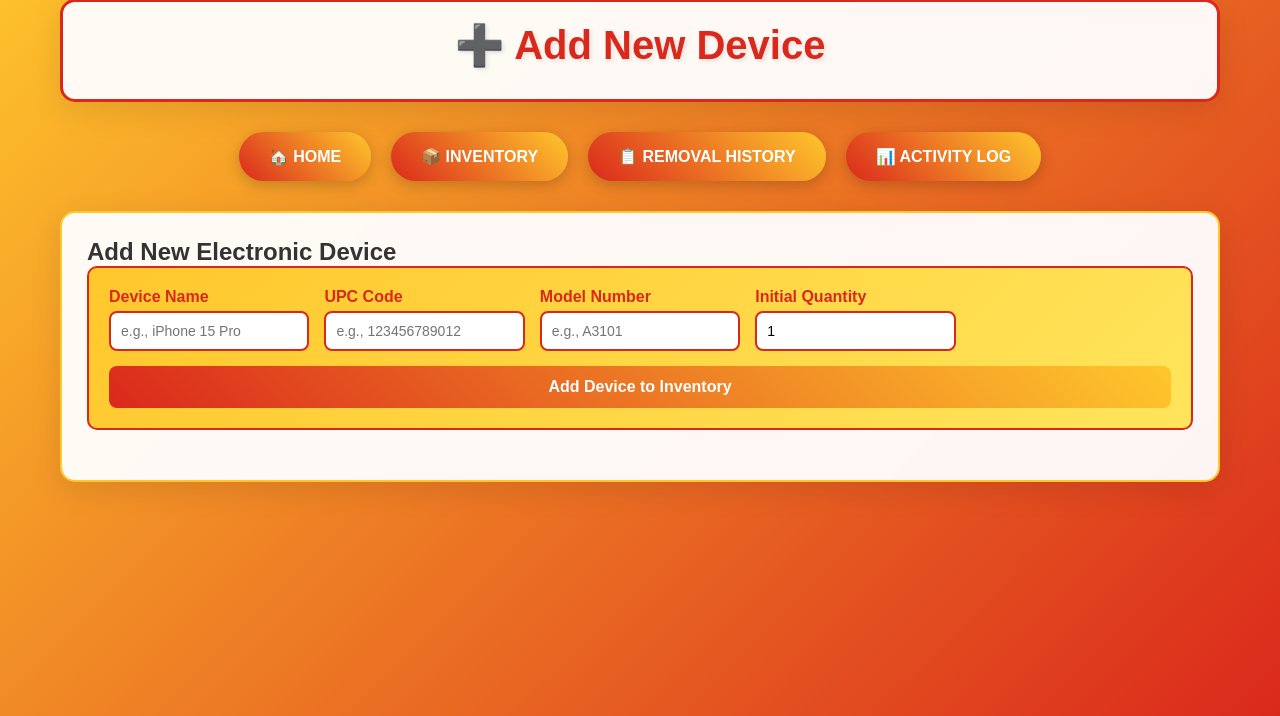
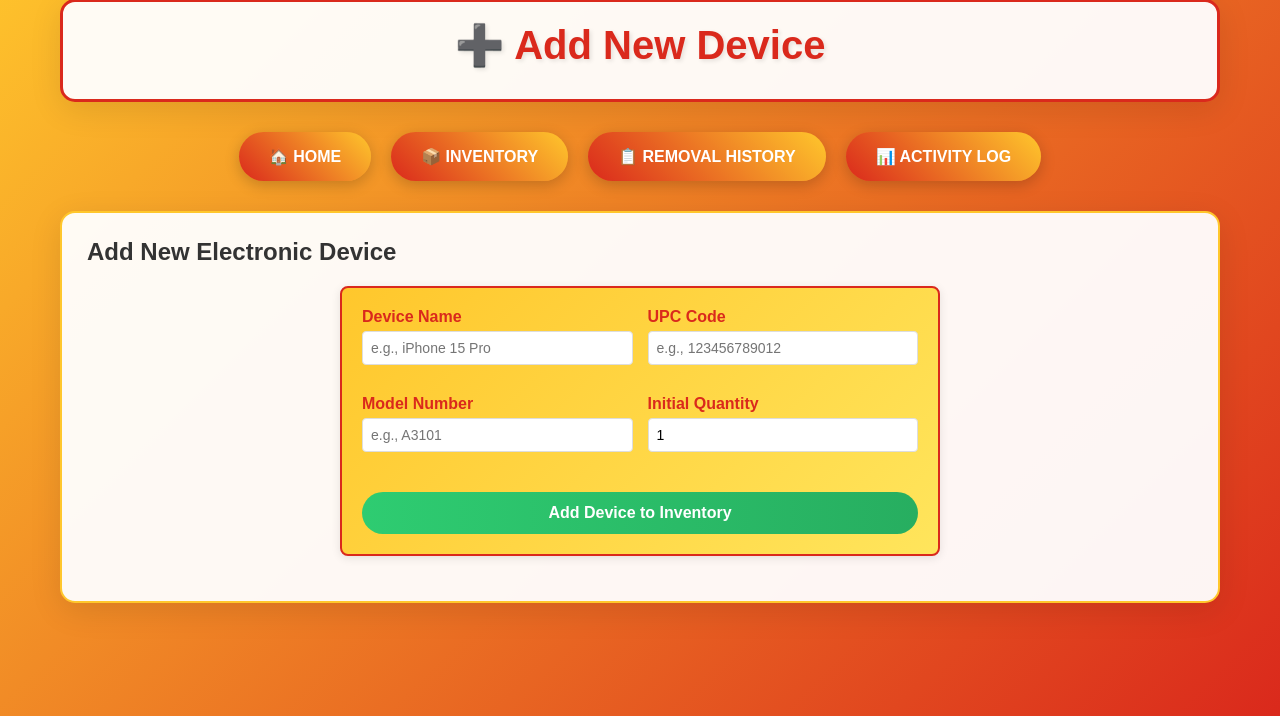
Before and after one commit to OTP-Pro-Inventory/plsendme, a Flask app: page /add-item in a window 1280 px wide. Shown: the part 84-800 px from the top of the page. Run offline with Flask 3, Linux system fonts and the light colour scheme; the visitor is signed in with stand-in values (Sample User, id 1); data that the repository does not hold is empty.

Commit message:
Update add_item.html

```diff
--- a/templates/add_item.html
+++ b/templates/add_item.html
@@ -1,7 +1,11 @@
-
 <!DOCTYPE html>
 <html lang="en">
 <head>
+    <meta charset="UTF-8">
+    <meta name="viewport" content="width=device-width, initial-scale=1.0">
+    <title>Add Item</title>
+    <!-- Updated CSS path -->
+    <link rel="stylesheet" href="/static/css/styles.css">
     <style>
         .custom-button {
             display: inline-block;
@@ -19,50 +23,154 @@
         .custom-button:hover {
             transform: scale(1.05);
         }
+
+        /* Form styling */
+        .add-item-form {
+            max-width: 600px;
+            margin: 20px auto;
+            padding: 20px;
+            background-color: #f8f9fa;
+            border-radius: 8px;
+            box-shadow: 0 2px 10px rgba(0,0,0,0.1);
+        }
+
+        .form-group {
+            margin-bottom: 15px;
+        }
+
+        .form-group label {
+            display: block;
+            margin-bottom: 5px;
+            font-weight: bold;
+        }
+
+        .form-group input {
+            width: 100%;
+            padding: 8px;
+            border: 1px solid #ddd;
+            border-radius: 4px;
+            box-sizing: border-box;
+        }
+
+        .add-btn {
+            background: linear-gradient(to right, #2ecc71, #27ae60);
+            color: white;
+            border: none;
+            padding: 12px 20px;
+            border-radius: 30px;
+            cursor: pointer;
+            font-size: 16px;
+            font-weight: bold;
+            width: 100%;
+            margin-top: 10px;
+            transition: transform 0.2s ease;
+        }
+
+        .add-btn:hover {
+            transform: scale(1.02);
+        }
     </style>
-
-    <meta charset="UTF-8">
-    <meta name="viewport" content="width=device-width, initial-scale=1.0">
-    <title>Add Item</title>
-    <link rel="stylesheet" href="styles.css">
 </head>
 <body>
-
-<a href="/logout" class="custom-button">🚪 LOGOUT</a>
+    <!-- Updated logout link -->
+    <a href="{{ url_for('logout') }}" class="custom-button">🚪 LOGOUT</a>
 
     <div class="container">
         <div class="header">
             <h1>➕ Add New Device</h1>
         </div>
         <div class="menu">
-            <button class="menu-btn" onclick="location.href='index.html'">🏠 Home</button>
-            <button class="menu-btn" onclick="location.href='inventory.html'">📦 Inventory</button>
-            <button class="menu-btn" onclick="location.href='removals.html'">📋 Removal History</button>
-            <button class="menu-btn" onclick="location.href='activity_log.html'">📊 Activity Log</button>
+            <!-- Updated navigation using url_for -->
+            <button class="menu-btn" onclick="location.href='{{ url_for('index') }}'">🏠 Home</button>
+            <button class="menu-btn" onclick="location.href='{{ url_for('inventory') }}'">📦 Inventory</button>
+            <button class="menu-btn" onclick="location.href='{{ url_for('removals') }}'">📋 Removal History</button>
+            <button class="menu-btn" onclick="location.href='{{ url_for('activity_log') }}'">📊 Activity Log</button>
         </div>
         <div class="section" id="add-item">
             <h2>Add New Electronic Device</h2>
             <div class="add-item-form">
                 <div class="form-group">
                     <label for="itemName">Device Name</label>
-                    <input type="text" id="itemName" placeholder="e.g., iPhone 15 Pro">
+                    <input type="text" id="itemName" placeholder="e.g., iPhone 15 Pro" required>
                 </div>
                 <div class="form-group">
                     <label for="itemUPC">UPC Code</label>
-                    <input type="text" id="itemUPC" placeholder="e.g., 123456789012">
+                    <input type="text" id="itemUPC" placeholder="e.g., 123456789012" required>
                 </div>
                 <div class="form-group">
                     <label for="itemModel">Model Number</label>
-                    <input type="text" id="itemModel" placeholder="e.g., A3101">
+                    <input type="text" id="itemModel" placeholder="e.g., A3101" required>
                 </div>
                 <div class="form-group">
                     <label for="itemQuantity">Initial Quantity</label>
-                    <input type="number" id="itemQuantity" min="0" value="1">
+                    <input type="number" id="itemQuantity" min="1" value="1" required>
                 </div>
                 <button class="add-btn" onclick="addItem()">Add Device to Inventory</button>
             </div>
         </div>
     </div>
-    <script src="script.js"></script>
+
+    <!-- Updated JS path and added form handling -->
+    <script src="/static/js/script.js"></script>
+    <script>
+        async function addItem() {
+            // Get form values
+            const item = {
+                name: document.getElementById('itemName').value,
+                upc: document.getElementById('itemUPC').value,
+                model: document.getElementById('itemModel').value,
+                quantity: parseInt(document.getElementById('itemQuantity').value),
+                timestamp: new Date().toISOString()
+            };
+
+            // Basic validation
+            if (!item.name || !item.upc || !item.model || !item.quantity) {
+                alert('Please fill in all fields');
+                return;
+            }
+
+            try {
+                // Get current inventory
+                const response = await fetch('/api/inventory');
+                let inventory = await response.json();
+
+                // Check if item already exists
+                const existingItem = inventory.find(i => i.upc === item.upc);
+                if (existingItem) {
+                    if (confirm('Item already exists. Update quantity instead?')) {
+                        existingItem.quantity += item.quantity;
+                    } else {
+                        return;
+                    }
+                } else {
+                    // Add new item
+                    inventory.push(item);
+                }
+
+                // Save updated inventory
+                const saveResponse = await fetch('/api/inventory', {
+                    method: 'POST',
+                    headers: {
+                        'Content-Type': 'application/json'
+                    },
+                    body: JSON.stringify(inventory)
+                });
+
+                if (saveResponse.ok) {
+                    alert('Item successfully added!');
+                    // Reset form
+                    document.getElementById('itemName').value = '';
+                    document.getElementById('itemUPC').value = '';
+                    document.getElementById('itemModel').value = '';
+                    document.getElementById('itemQuantity').value = '1';
+                } else {
+                    throw new Error('Failed to save');
+                }
+            } catch (error) {
+                console.error('Error adding item:', error);
+                alert('Error adding item. Please try again.');
+            }
+        }
+    </script>
 </body>
 </html>
```
Lines whose indentation alone changed are shown as unchanged.
